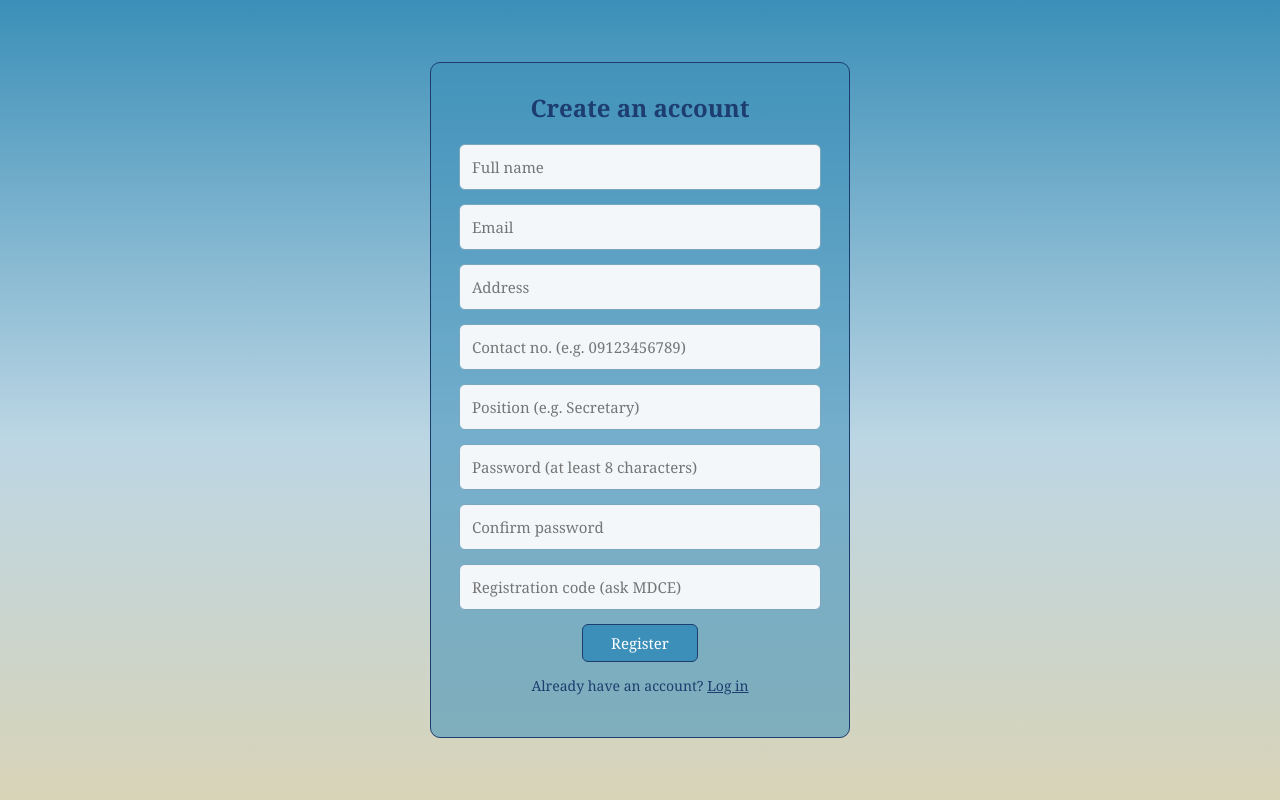
After one commit to vinci404/mdce-finals, a Flask app: page /register in a window 1280 px wide. The commit adds this page. Run offline with Flask 3, Linux system fonts and the light colour scheme.

Commit message:
Hash passwords, add register page with validation and registration code

```diff
--- a/app.py
+++ b/app.py
@@ -1,3 +1,5 @@
+import re
+from werkzeug.security import generate_password_hash, check_password_hash
 from flask import Flask, render_template, request, redirect, url_for, session, flash, send_from_directory, abort
 import mysql.connector
 import os
@@ -27,27 +29,37 @@ def login_required(f):
         return f(*args, **kwargs)
     return wrapper
 
+def password_ok(stored, given):
+    """Old plain-text passwords still work once, then get upgraded to a hash."""
+    if stored.startswith(("scrypt:", "pbkdf2:")):
+        return check_password_hash(stored, given)
+    return stored == given
+
 @app.route("/", methods=["GET", "POST"])
 def login():
     error = None
     if request.method == "POST":
-        email = request.form["email"]
+        email = request.form["email"].strip().lower()
         password = request.form["password"]
 
         db = get_db()
-        cursor = db.cursor(dictionary=True)
-        cursor.execute(
-            "SELECT * FROM admin WHERE email = %s AND password = %s",
-            (email, password)
-        )
-        user = cursor.fetchone()
-        cursor.close()
-        db.close()
+        cur = db.cursor(dictionary=True, buffered=True)
+        cur.execute("SELECT * FROM admin WHERE email = %s", (email,))
+        user = cur.fetchone()
 
-        if user:
+        if user and password_ok(user["password"], password):
+            if not user["password"].startswith(("scrypt:", "pbkdf2:")):
+                cur.execute("UPDATE admin SET password = %s WHERE id = %s",
+                            (generate_password_hash(password), user["id"]))
+                db.commit()
+            cur.close()
+            db.close()
             session["admin_id"] = user["id"]
             session["admin_name"] = user["full_name"]
             return redirect(url_for("dashboard"))
+
+        cur.close()
+        db.close()
         error = "Wrong email or password."
     return render_template("login.html", error=error)
 
@@ -831,6 +843,52 @@ def profile():
         cur.close()
         db.close()
 
+# ---------- REGISTER ----------
+REGISTRATION_CODE = "MDCE-2026"   # change this; give it only to MDCE staff
+EMAIL_RE = re.compile(r"^[^@\s]+@[^@\s]+\.[^@\s]+$")
+PHONE_RE = re.compile(r"^[0-9+\-\s]{7,20}$")
+
+@app.route("/register", methods=["GET", "POST"])
+def register():
+    error = None
+    if request.method == "POST":
+        f = request.form
+        full_name = f.get("full_name", "").strip()
+        email = f.get("email", "").strip().lower()
+        contact = f.get("contact_no", "").strip()
+        password = f.get("password", "")
+
+        if len(full_name) < 2:
+            error = "Please enter your full name."
+        elif not EMAIL_RE.match(email):
+            error = "Please enter a valid email address."
+        elif contact and not PHONE_RE.match(contact):
+            error = "Contact no. should only have numbers (7 to 20 digits)."
+        elif len(password) < 8:
+            error = "Password must be at least 8 characters."
+        elif password != f.get("confirm", ""):
+            error = "The two passwords don't match."
+        elif f.get("code", "").strip() != REGISTRATION_CODE:
+            error = "Wrong registration code. Ask MDCE for the code."
+        else:
+            db = get_db()
+            cur = db.cursor()
+            try:
+                cur.execute("""
+                    INSERT INTO admin (email, password, full_name, position, contact_no, address)
+                    VALUES (%s, %s, %s, %s, %s, %s)
+                """, (email, generate_password_hash(password), full_name,
+                      f.get("position", "").strip() or None, contact or None,
+                      f.get("address", "").strip() or None))
+                db.commit()
+                flash("Account created. You can log in now.")
+                return redirect(url_for("login"))
+            except mysql.connector.IntegrityError:
+                error = "That email is already registered."
+            finally:
+                cur.close()
+                db.close()
+    return render_template("register.html", form=request.form, error=error)
 
 if __name__ == "__main__":
     app.run(debug=True)
--- a/static/css/style.css
+++ b/static/css/style.css
@@ -542,3 +542,16 @@ input:disabled {
 .edit-box summary::-webkit-details-marker {
     display: none;
 }
+
+.login-card.wide {
+    width: 420px;
+}
+
+.center {
+    text-align: center;
+    font-size: 14px;
+}
+
+.login-card a {
+    color: #1c3d6e;
+}
--- a/templates/login.html
+++ b/templates/login.html
@@ -3,6 +3,9 @@
 <div class="login-page">
   <div class="login-card">
     <h2>Welcome to MDCE!</h2>
+    {% with messages = get_flashed_messages() %} {% for m in messages %}
+    <p class="flash">{{ m }}</p>
+    {% endfor %} {% endwith %}
     <form method="POST">
       <input type="email" name="email" placeholder="Email" required />
       <input type="password" name="password" placeholder="Password" required />
@@ -11,6 +14,9 @@
     {% if error %}
     <p class="error">{{ error }}</p>
     {% endif %}
+    <p class="center">
+      Don't have an account? <a href="{{ url_for('register') }}">Register</a>
+    </p>
   </div>
 </div>
 {% endblock %}
--- /dev/null
+++ b/templates/register.html
@@ -0,0 +1,76 @@
+{% extends "base.html" %} {% block title %}MDCE FleetHub - Register{% endblock
+%} {% block public %}
+<div class="login-page">
+  <div class="login-card wide">
+    <h2>Create an account</h2>
+    <form method="POST">
+      <input
+        type="text"
+        name="full_name"
+        placeholder="Full name"
+        required
+        minlength="2"
+        maxlength="100"
+        value="{{ form.get('full_name', '') }}"
+      />
+      <input
+        type="email"
+        name="email"
+        placeholder="Email"
+        required
+        maxlength="100"
+        value="{{ form.get('email', '') }}"
+      />
+      <input
+        type="text"
+        name="address"
+        placeholder="Address"
+        maxlength="255"
+        value="{{ form.get('address', '') }}"
+      />
+      <input
+        type="tel"
+        name="contact_no"
+        placeholder="Contact no. (e.g. 09123456789)"
+        pattern="[0-9+\-\s]{7,20}"
+        title="Numbers only, 7 to 20 characters"
+        value="{{ form.get('contact_no', '') }}"
+      />
+      <input
+        type="text"
+        name="position"
+        placeholder="Position (e.g. Secretary)"
+        maxlength="50"
+        value="{{ form.get('position', '') }}"
+      />
+      <input
+        type="password"
+        name="password"
+        placeholder="Password (at least 8 characters)"
+        required
+        minlength="8"
+      />
+      <input
+        type="password"
+        name="confirm"
+        placeholder="Confirm password"
+        required
+        minlength="8"
+      />
+      <input
+        type="text"
+        name="code"
+        placeholder="Registration code (ask MDCE)"
+        required
+      />
+      <button type="submit" class="btn">Register</button>
+    </form>
+    {% if error %}
+    <p class="error">{{ error }}</p>
+    {% endif %}
+    <p class="center">
+      Already have an account? <a href="{{ url_for('login') }}">Log in</a>
+    </p>
+  </div>
+</div>
+{% endblock %}
```
